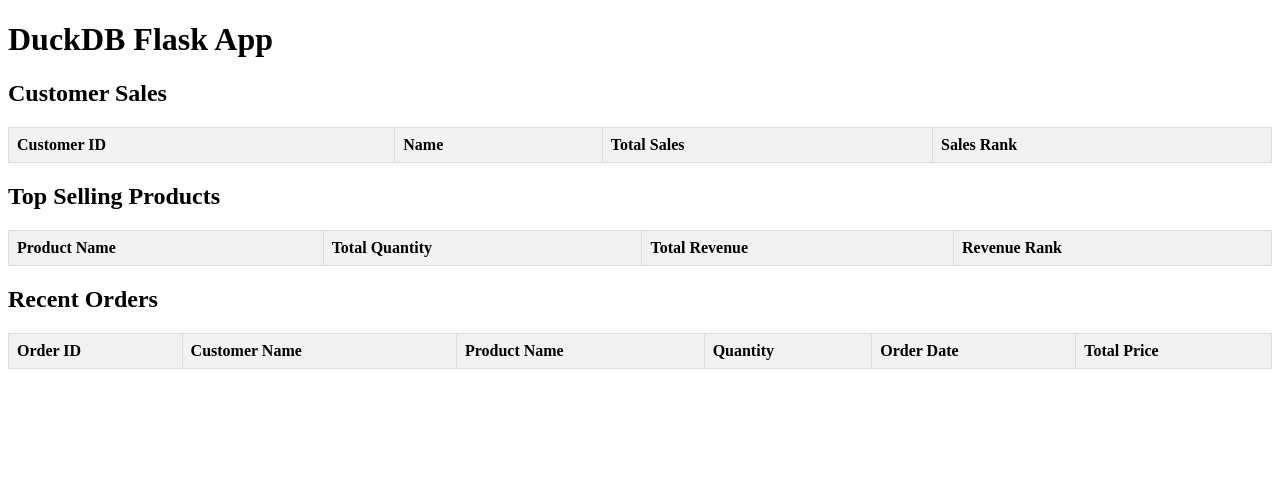
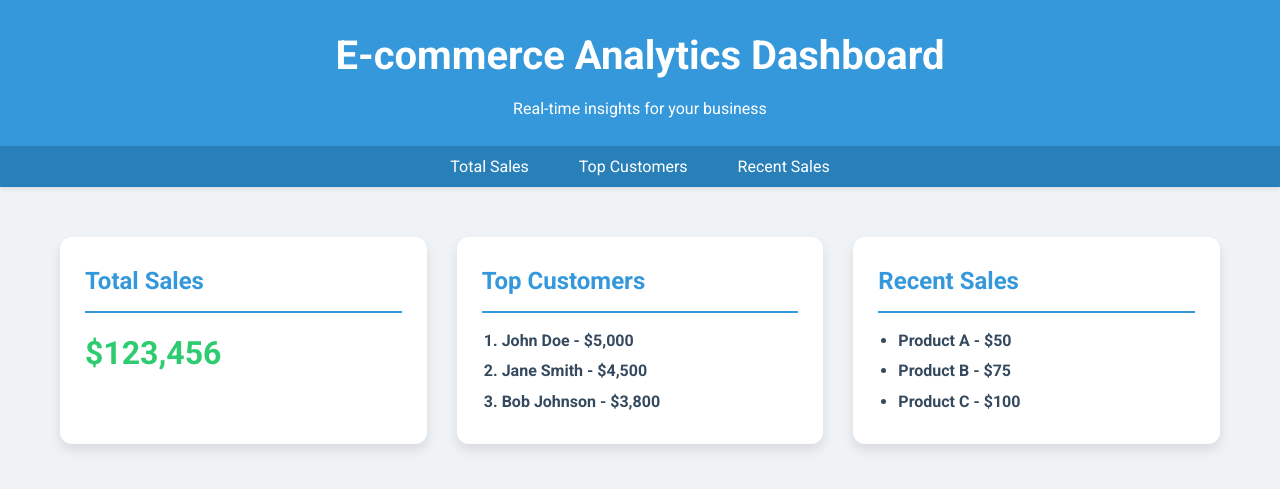
Before and after one commit to pranaybrahmbhatt/duckdb_flaskapp, a Flask app: page / in a window 1280 px wide. Shown: the top 489 px of the page. Run offline with Flask 3, Linux system fonts and the light colour scheme; data that the repository does not hold is empty.

Commit message:
UI changes. Implemented CSS

```diff
--- a/templates/index.html
+++ b/templates/index.html
@@ -3,82 +3,181 @@
 <head>
     <meta charset="UTF-8">
     <meta name="viewport" content="width=device-width, initial-scale=1.0">
-    <title>DuckDB Flask App</title>
+    <title>E-commerce Analytics Dashboard</title>
+    <link href="https://fonts.googleapis.com/css2?family=Roboto:wght@300;400;700&display=swap" rel="stylesheet">
     <style>
-        table {
-            border-collapse: collapse;
-            width: 100%;
-            margin-bottom: 20px;
+        :root {
+            --primary-color: #3498db;
+            --secondary-color: #2ecc71;
+            --background-color: #f0f3f6;
+            --text-color: #34495e;
+            --card-bg-color: #ffffff;
         }
-        th, td {
-            border: 1px solid #ddd;
-            padding: 8px;
-            text-align: left;
+
+        * {
+            margin: 0;
+            padding: 0;
+            box-sizing: border-box;
         }
-        th {
-            background-color: #f2f2f2;
+
+        body {
+            font-family: 'Roboto', sans-serif;
+            line-height: 1.6;
+            color: var(--text-color);
+            background-color: var(--background-color);
+        }
+
+        .container {
+            max-width: 1200px;
+            margin: 0 auto;
+            padding: 20px;
+        }
+
+        header {
+            background-color: var(--primary-color);
+            color: white;
+            text-align: center;
+            padding: 1.5rem;
+            box-shadow: 0 2px 4px rgba(0,0,0,0.1);
+        }
+
+        header h1 {
+            font-size: 2.5rem;
+            margin-bottom: 0.5rem;
+        }
+
+        nav {
+            background-color: #2980b9;
+            padding: 0.5rem;
+            position: sticky;
+            top: 0;
+            z-index: 1000;
+            box-shadow: 0 2px 4px rgba(0,0,0,0.1);
+        }
+
+        nav ul {
+            list-style-type: none;
+            display: flex;
+            justify-content: center;
+        }
+
+        nav ul li {
+            margin: 0 15px;
+        }
+
+        nav ul li a {
+            color: white;
+            text-decoration: none;
+            transition: all 0.3s ease;
+            font-weight: 500;
+            padding: 5px 10px;
+            border-radius: 5px;
+        }
+
+        nav ul li a:hover {
+            background-color: rgba(255,255,255,0.2);
+        }
+
+        .dashboard {
+            display: grid;
+            grid-template-columns: repeat(auto-fit, minmax(300px, 1fr));
+            gap: 30px;
+            margin-top: 30px;
+        }
+
+        .card {
+            background-color: var(--card-bg-color);
+            border-radius: 12px;
+            box-shadow: 0 6px 12px rgba(0, 0, 0, 0.1);
+            padding: 25px;
+            transition: all 0.3s ease;
+        }
+
+        .card:hover {
+            transform: translateY(-5px);
+            box-shadow: 0 12px 24px rgba(0, 0, 0, 0.15);
+        }
+
+        .card h2 {
+            color: var(--primary-color);
+            margin-bottom: 15px;
+            font-size: 1.5rem;
+            border-bottom: 2px solid var(--primary-color);
+            padding-bottom: 10px;
+        }
+
+        .card-content {
+            font-size: 2rem;
+            font-weight: bold;
+            color: var(--secondary-color);
+        }
+
+        .card-content ol, .card-content ul {
+            font-size: 1rem;
+            color: var(--text-color);
+            margin-left: 20px;
+        }
+
+        .card-content li {
+            margin-bottom: 5px;
+        }
+
+        @media (max-width: 768px) {
+            .dashboard {
+                grid-template-columns: 1fr;
+            }
+            header h1 {
+                font-size: 2rem;
+            }
+            nav ul {
+                flex-direction: column;
+                align-items: center;
+            }
+            nav ul li {
+                margin: 5px 0;
+            }
         }
     </style>
 </head>
 <body>
-    <h1>DuckDB Flask App</h1>
-
-    <h2>Customer Sales</h2>
-    <table>
-        <tr>
-            <th>Customer ID</th>
-            <th>Name</th>
-            <th>Total Sales</th>
-            <th>Sales Rank</th>
-        </tr>
-        {% for customer in customer_sales %}
-        <tr>
-            <td>{{ customer[0] }}</td>
-            <td>{{ customer[1] }}</td>
-            <td>${{ "%.2f"|format(customer[2]) }}</td>
-            <td>{{ customer[3] }}</td>
-        </tr>
-        {% endfor %}
-    </table>
-
-    <h2>Top Selling Products</h2>
-    <table>
-        <tr>
-            <th>Product Name</th>
-            <th>Total Quantity</th>
-            <th>Total Revenue</th>
-            <th>Revenue Rank</th>
-        </tr>
-        {% for product in top_products %}
-        <tr>
-            <td>{{ product[0] }}</td>
-            <td>{{ product[1] }}</td>
-            <td>${{ "%.2f"|format(product[2]) }}</td>
-            <td>{{ product[3] }}</td>
-        </tr>
-        {% endfor %}
-    </table>
-
-    <h2>Recent Orders</h2>
-    <table>
-        <tr>
-            <th>Order ID</th>
-            <th>Customer Name</th>
-            <th>Product Name</th>
-            <th>Quantity</th>
-            <th>Order Date</th>
-            <th>Total Price</th>
-        </tr>
-        {% for order in recent_orders %}
-        <tr>
-            <td>{{ order[0] }}</td>
-            <td>{{ order[1] }}</td>
-            <td>{{ order[2] }}</td>
-            <td>{{ order[3] }}</td>
-            <td>{{ order[4] }}</td>
-            <td>${{ "%.2f"|format(order[5]) }}</td>
-        </tr>
-        {% endfor %}
-    </table>
+    <header>
+        <h1>E-commerce Analytics Dashboard</h1>
+        <p>Real-time insights for your business</p>
+    </header>
+    <nav>
+        <ul>
+            <li><a href="#total-sales">Total Sales</a></li>
+            <li><a href="#top-customers">Top Customers</a></li>
+            <li><a href="#recent-sales">Recent Sales</a></li>
+        </ul>
+    </nav>
+    <div class="container">
+        <div class="dashboard">
+            <div class="card" id="total-sales">
+                <h2>Total Sales</h2>
+                <div class="card-content">$123,456</div>
+            </div>
+            <div class="card" id="top-customers">
+                <h2>Top Customers</h2>
+                <div class="card-content">
+                    <ol>
+                        <li>John Doe - $5,000</li>
+                        <li>Jane Smith - $4,500</li>
+                        <li>Bob Johnson - $3,800</li>
+                    </ol>
+                </div>
+            </div>
+            <div class="card" id="recent-sales">
+                <h2>Recent Sales</h2>
+                <div class="card-content">
+                    <ul>
+                        <li>Product A - $50 </li>
+                        <li>Product B - $75 </li>
+                        <li>Product C - $100</li>
+                    </ul>
+                </div>
+            </div>
+        </div>
+    </div>
 </body>
 </html>
```
